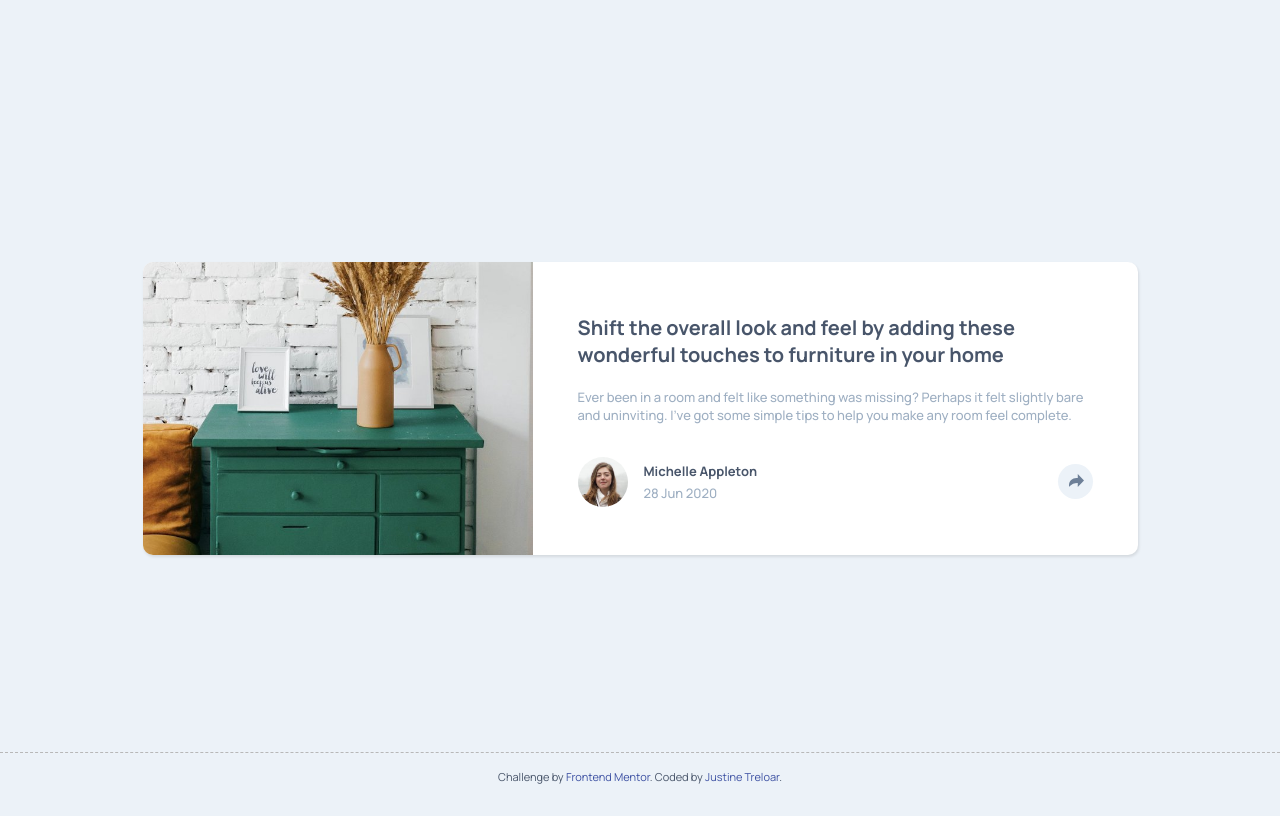
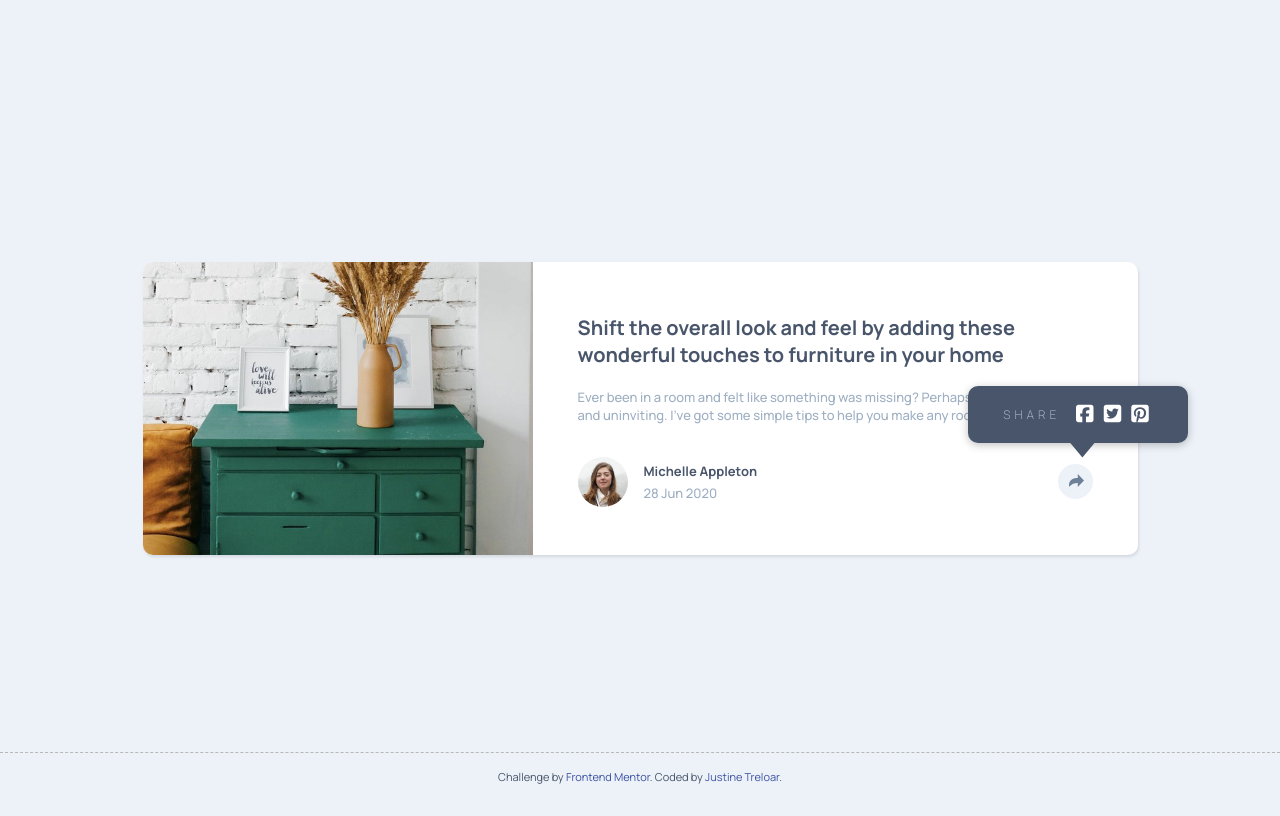
Before and after one commit to jinxd/fem-js-article-preview-component, a plain HTML site: page index.html in a window 1280 px wide. Both pictures are taken after a click on the button 1075 px from the left and 481 px from the top of the page. Drawn offline with Linux system fonts and the light colour scheme.

Commit message:
Add share icons popup

```diff
--- a/index.html
+++ b/index.html
@@ -10,6 +10,8 @@
     <link rel="preconnect" href="https://fonts.gstatic.com" crossorigin>
     <link href="https://fonts.googleapis.com/css2?family=Manrope:wght@200..800&display=swap" rel="stylesheet">
     <link rel="stylesheet" href="style.css">
+    <script src="/scripts.js" defer></script>
+    <link rel="stylesheet" href="https://cdnjs.cloudflare.com/ajax/libs/font-awesome/7.0.0/css/all.min.css" integrity="sha512-DxV+EoADOkOygM4IR9yXP8Sb2qwgidEmeqAEmDKIOfPRQZOWbXCzLC6vjbZyy0vPisbH2SyW27+ddLVCN+OMzQ==" crossorigin="anonymous" referrerpolicy="no-referrer" />
 
     <title>Frontend Mentor | Article preview component</title>
 
@@ -32,7 +34,17 @@
               <time pubdate datetime="2020-06-28" title="28 Jun 2020">
                 28 Jun 2020</time>
             </div>
-            <button class="share"><img src="/images/icon-share.svg" alt="Share"></button>
+            <div id="share-popup" class="hidden">
+              <p>Share</p>
+              <ul>
+                <li><a href="#" target="_blank"><i class="fa-brands fa-square-facebook" aria-label="facebook"></i></a></li>
+                <li><a href="#" target="_blank"><i class="fa-brands fa-square-twitter" aria-label="Twitter"></i></a></li>
+                <li><a href="#" target="_blank"><i class="fa-brands fa-square-pinterest" aria-label="Pinterest"></i></a></li>
+              </ul>
+            </div>
+            <button id="share"><img src="/images/icon-share.svg" alt="Share">
+            </button>
+
           </div>
 
 
--- /dev/null
+++ b/scripts.js
@@ -0,0 +1,6 @@
+const shareBtn = document.getElementById('share');
+const socials = document.getElementById('share-popup');
+
+shareBtn.addEventListener('click', (e) => {
+  socials.classList.toggle('hidden');
+})
--- a/style.css
+++ b/style.css
@@ -69,6 +69,7 @@ a {
 }
 
 .byline {
+  position: relative;
   display: flex;
   align-items: center;
   justify-content: space-between;
@@ -101,7 +102,7 @@ a {
     }
   }
 
-  .share {
+  #share {
     background: var(--lt-grey-blue);
     display: grid;
     place-content: center;
@@ -118,6 +119,65 @@ a {
       background: var(--dk-grey-blue);
       transition: all ease-in-out 0.2s;
     }
+  }
+}
+
+.hidden {
+  display: none;
+  visibility: hidden;
+  opacity: 0;
+}
+
+#share-popup {
+  position: absolute;
+  bottom: 4rem;
+  right: -95px;
+  z-index: 10;
+  background-color: var(--dk-grey-blue);
+  width: fit-content;
+  color: white;
+  padding: 8px 35px;
+  border-radius: 10px;
+  box-shadow: 0px 2px 8px rgba(0, 0, 0, 0.25);
+  display: flex;
+  align-items: center;
+  gap: 0.75rem;
+
+  p {
+    text-transform: uppercase;
+    font-size: 0.75rem;
+    font-weight: 300;
+    letter-spacing: 0.25rem;
+  }
+
+  i {
+    font-size: 1.25rem;
+  }
+
+  ul {
+    padding: 0;
+    margin: 0;
+    list-style-type: none;
+
+    li {
+      display: inline-flex;
+    }
+  }
+
+  a {
+    color: white;
+  }
+
+  &::after {
+    content: '';
+    display: inline-block;
+    width: 25px;
+    height: 15px;
+    background: inherit;
+    position: absolute;
+    bottom: -15px;
+    left: calc(50% - 0.5rem);
+    clip-path: polygon(0 0, 100% 0, 50% 100%);
   }
 }
 
```
